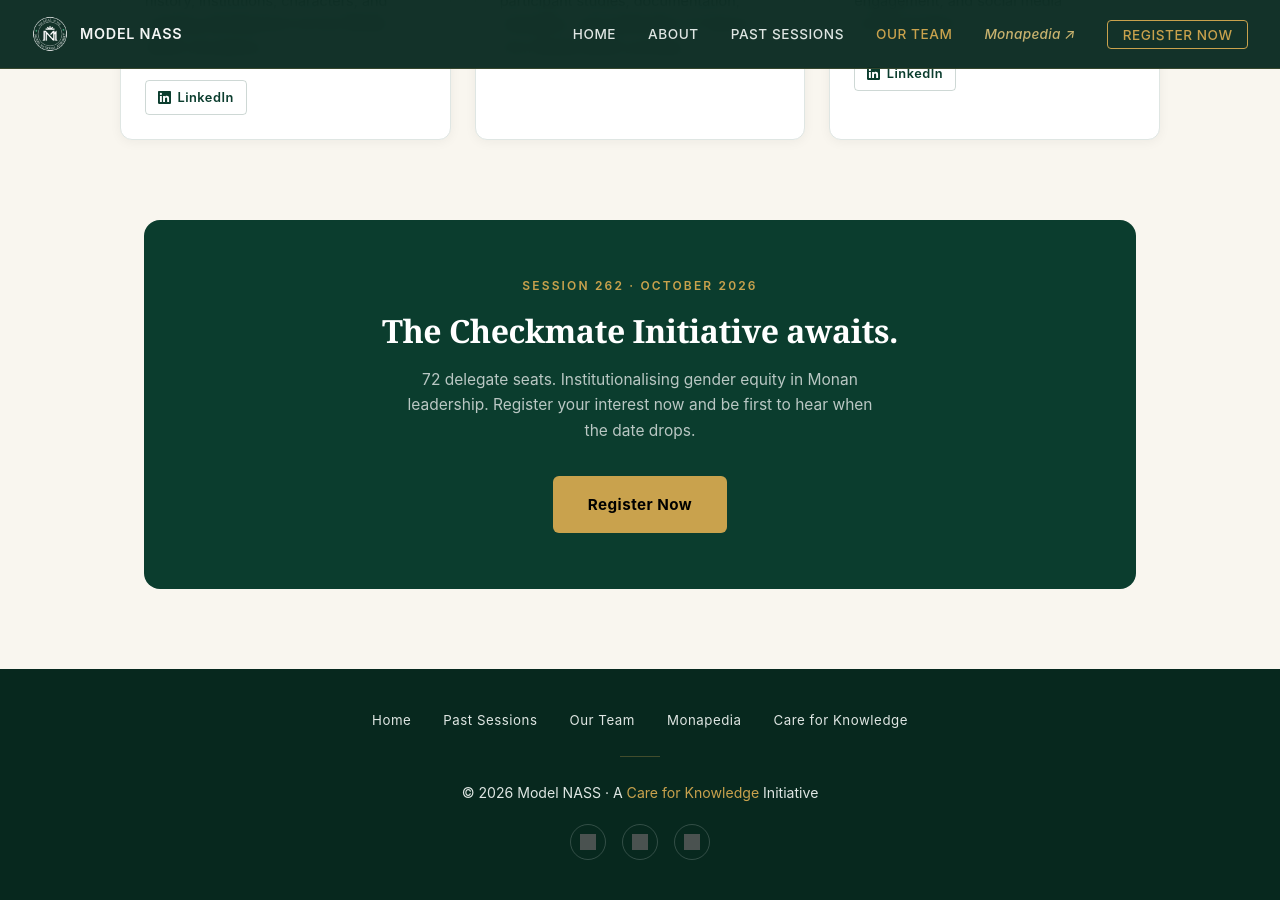
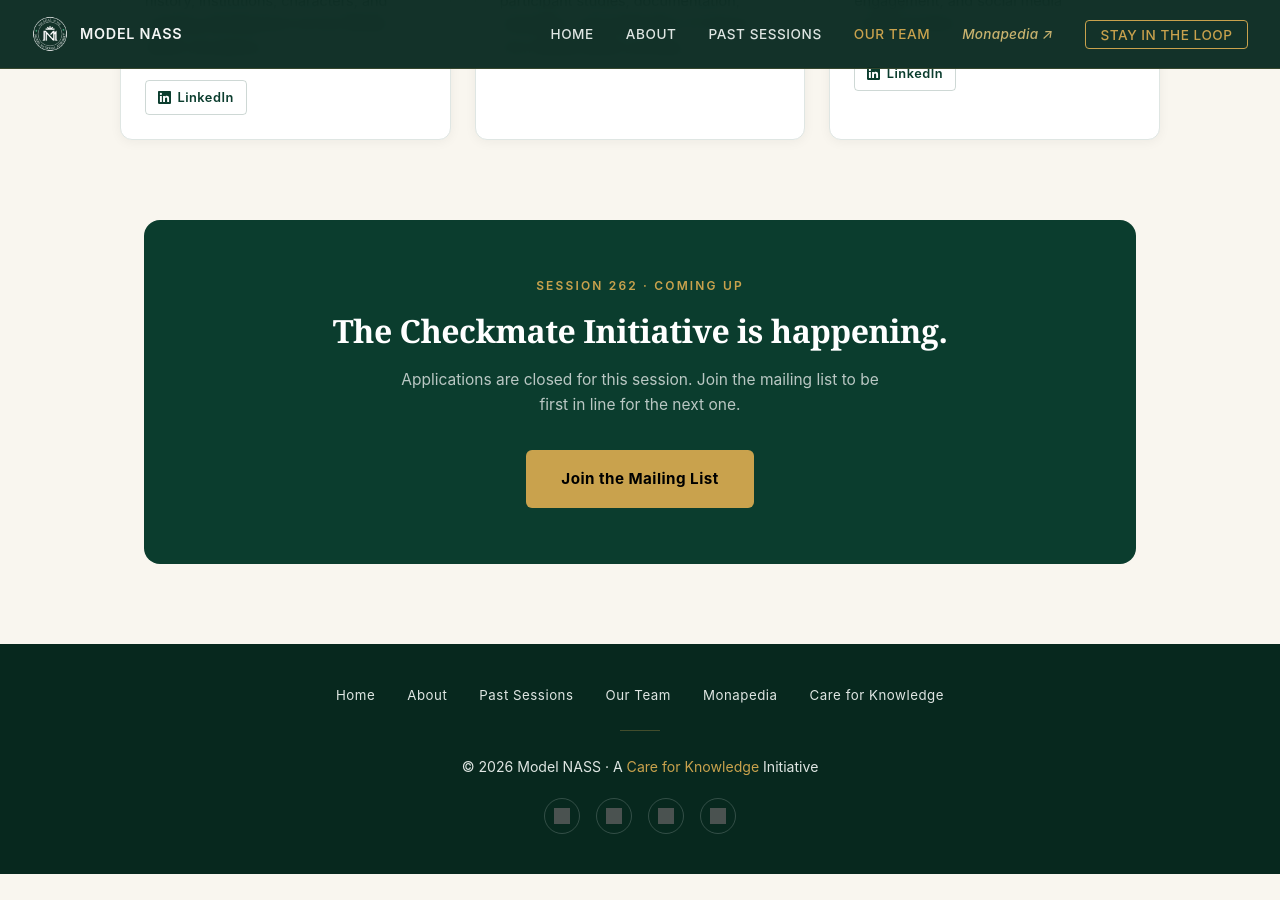
Before and after one commit to JoshuaOlu/modelnass, a Jekyll site: the page built from team/index.html, in a window 1280 px wide and 900 px high, scrolled down 2537 px. Built offline with Jekyll 4.4.1, drawn with Linux system fonts in a browser that asks for light colours; after the commit the page ends 3411 px from its top, so only the background shows below that; grey boxes are pictures that could not be loaded.

Commit message:
Adjusted back. Testing upcoming

```diff
--- a/_config.yml
+++ b/_config.yml
@@ -27,4 +27,5 @@
 instagram_url: "https://instagram.com/modelnassng"
 twitter_url:   "https://x.com/modelnassng"
 linkedin_url:  "https://linkedin.com/company/modelnassng"
+youtube_url:   "https://www.youtube.com/@modelnassng"
 cfk_url:       "https://careforknowledge.org"
--- a/_data/current_session.yml
+++ b/_data/current_session.yml
@@ -25,7 +25,7 @@
 # STATUS OPTIONS: recruiting | upcoming | just_happened | between
 # ═══════════════════════════════════════════════════════════════
 
-status: "recruiting"
+status: "upcoming"
 
 number: 262
 name: "The Checkmate Initiative"
--- a/_includes/footer.html
+++ b/_includes/footer.html
@@ -1,6 +1,7 @@
 <footer>
   <nav class="footer-nav">
     <a href="/">Home</a>
+    <a href="/about/">About</a>
     <a href="/past-sessions/">Past Sessions</a>
     <a href="/team/">Our Team</a>
     <a href="{{ site.monapedia_url }}" target="_blank">Monapedia</a>
@@ -21,5 +22,8 @@
     <a href="{{ site.linkedin_url }}" target="_blank" aria-label="LinkedIn">
       <img src="https://cdn.jsdelivr.net/npm/simple-icons@v9/icons/linkedin.svg" alt="">
     </a>
+    <a href="{{ site.youtube_url }}" target="_blank" aria-label="YouTube">
+      <img src="https://cdn.jsdelivr.net/npm/simple-icons@v9/icons/youtube.svg" alt="">
+    </a>
   </div>
 </footer>
--- a/team/index.html
+++ b/team/index.html
@@ -10,6 +10,7 @@
 {% else %}
   {% assign reg_url = site.register_url %}
 {% endif %}
+{% assign int_url = site.interest_url %}
 
 <!-- LinkedIn icon SVG — defined once, reused via use -->
 <svg style="display:none" xmlns="http://www.w3.org/2000/svg">
@@ -130,15 +131,24 @@
   </div><!-- /team-section-inner -->
 </section>
 
-<!-- ── REGISTER CTA ── -->
+<!-- ── CTA ── -->
 <div class="cta-wrapper">
   <div class="cta-section">
-    <span class="section-eyebrow">Session {{ cur.number }} · {{ cur.eyebrow | split: "·" | last | strip }}</span>
+    {% if cur.status == "recruiting" %}
+    <span class="section-eyebrow">Session {{ cur.number }} · Now Recruiting</span>
     <h2>{{ cur.title_prefix }} {{ cur.title_highlight }} {{ cur.title_suffix }} awaits.</h2>
-    <p>
-      {{ cur.delegate_count }} delegate seats. {{ cur.tagline }}
-      Register your interest now and be first to hear when the date drops.
-    </p>
+    <p>{{ cur.delegate_count }} delegate seats. {{ cur.tagline }} Register your interest now.</p>
     <a href="{{ reg_url }}" target="_blank" class="btn-primary">Register Now</a>
+    {% elsif cur.status == "upcoming" %}
+    <span class="section-eyebrow">Session {{ cur.number }} · Coming Up</span>
+    <h2>{{ cur.title_prefix }} {{ cur.title_highlight }} {{ cur.title_suffix }} is happening.</h2>
+    <p>Applications are closed for this session. Join the mailing list to be first in line for the next one.</p>
+    <a href="{{ int_url }}" target="_blank" class="btn-primary">Join the Mailing List</a>
+    {% else %}
+    <span class="section-eyebrow">Stay Connected</span>
+    <h2>Be first to know when the next session opens.</h2>
+    <p>No active recruitment right now. Leave your details and we'll reach out as soon as applications open.</p>
+    <a href="{{ int_url }}" target="_blank" class="btn-primary">Express Interest</a>
+    {% endif %}
   </div>
 </div>
```
